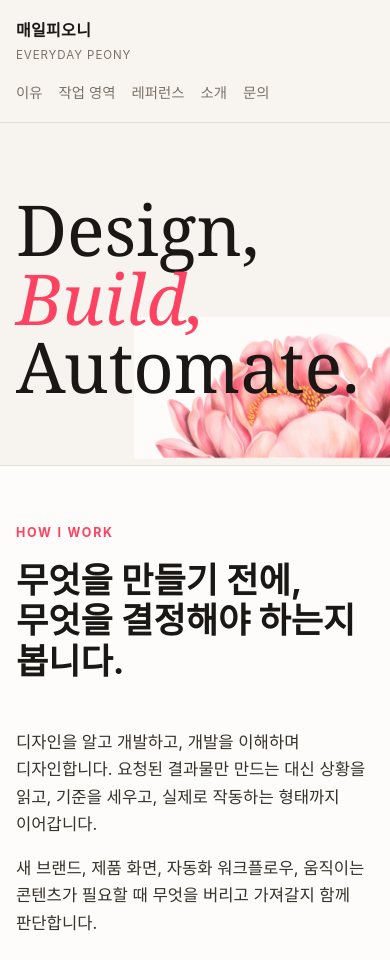
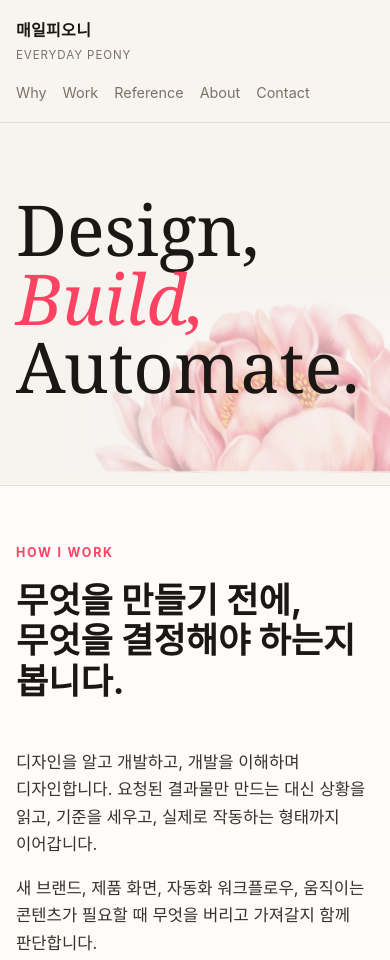
Before and after one commit to thePeony/peonyhome, a website: page index.html in a window 390 px wide. Shown: the top 960 px of the page. Drawn offline with Linux system fonts and the light colour scheme.

Commit message:
Update nav labels and blend hero image

```diff
--- a/index.html
+++ b/index.html
@@ -32,11 +32,11 @@
         </a>
         <nav aria-label="주요 섹션">
           <ul class="nav-list">
-            <li><a href="#why">이유</a></li>
-            <li><a href="#work">작업 영역</a></li>
-            <li><a href="#reference">레퍼런스</a></li>
-            <li><a href="#about">소개</a></li>
-            <li><a href="#contact">문의</a></li>
+            <li><a href="#why">Why</a></li>
+            <li><a href="#work">Work</a></li>
+            <li><a href="#reference">Reference</a></li>
+            <li><a href="#about">About</a></li>
+            <li><a href="#contact">Contact</a></li>
           </ul>
         </nav>
       </div>
--- a/styles.css
+++ b/styles.css
@@ -106,7 +106,7 @@ a { color: inherit; }
   min-height: calc(82vh - 74px);
   display: flex;
   align-items: end;
-  padding: 5rem 0 5.5rem;
+  padding: 5rem 0 7rem;
   overflow: hidden;
 }
 
@@ -118,15 +118,18 @@ a { color: inherit; }
 .hero-inner::after {
   content: "";
   position: absolute;
-  right: clamp(-2rem, 4vw, 3rem);
-  bottom: -5.5rem;
-  width: min(45vw, 520px);
-  min-width: 280px;
+  right: clamp(-8rem, -5vw, -2rem);
+  bottom: -7.25rem;
+  width: min(58vw, 680px);
+  min-width: 360px;
   aspect-ratio: 556 / 247;
   background:
-    linear-gradient(to bottom, color-mix(in srgb, var(--paper) 10%, transparent), transparent 42%),
+    linear-gradient(to bottom, color-mix(in srgb, var(--bg) 72%, transparent), transparent 34%),
+    linear-gradient(to right, color-mix(in srgb, var(--bg) 90%, transparent), transparent 30%),
     url("assets/peony-hero.png") center / contain no-repeat;
-  opacity: 0.88;
+  filter: saturate(0.9) contrast(0.96);
+  mix-blend-mode: multiply;
+  opacity: 0.48;
   pointer-events: none;
   z-index: 0;
 }
@@ -943,15 +946,15 @@ h2 {
 
   .hero {
     min-height: auto;
-    padding: 4.5rem 0 4rem;
+    padding: 4.5rem 0 5.25rem;
   }
 
   .hero-inner::after {
-    right: -5rem;
-    bottom: -3.6rem;
-    width: 82vw;
-    min-width: 0;
-    opacity: 0.8;
+    right: -8rem;
+    bottom: -4.5rem;
+    width: 112vw;
+    min-width: 360px;
+    opacity: 0.42;
   }
 
   .section {
```
